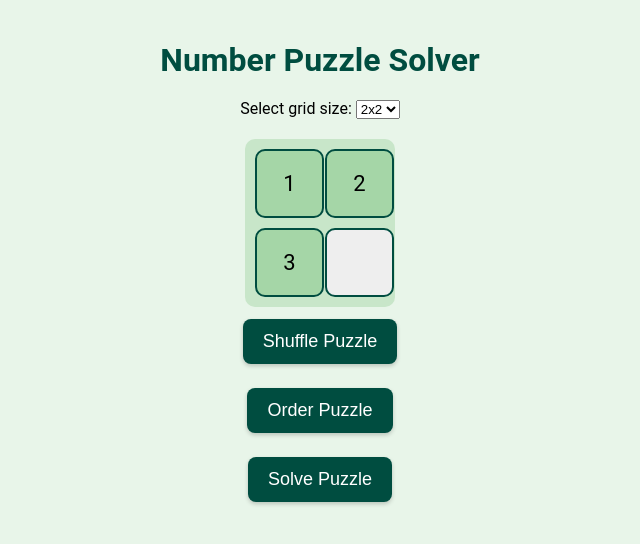
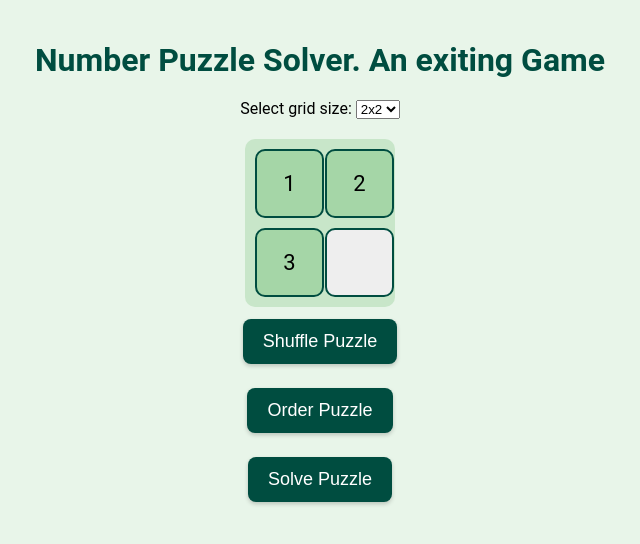
Before and after one commit to Puneethgm/1, a plain HTML site: page index.html in a window 1280 px wide. Shown: the whole page, without its empty margins (320-960 px from the left). Drawn offline with Linux system fonts and the light colour scheme.

Commit message:
Update index.html

```diff
--- a/index.html
+++ b/index.html
@@ -3,11 +3,11 @@
 <head>
     <meta charset="UTF-8">
     <meta name="viewport" content="width=device-width, initial-scale=1.0">
-    <title>Number Puzzle Solver</title>
+    <title>Number Puzzle Solver By Puneeth</title>
     <link rel="stylesheet" href="styles.css">
 </head>
 <body>
-    <h1>Number Puzzle Solver</h1>
+    <h1>Number Puzzle Solver. An exiting Game</h1>
 
     <div>
         <label for="gridSize">Select grid size:</label>
```
